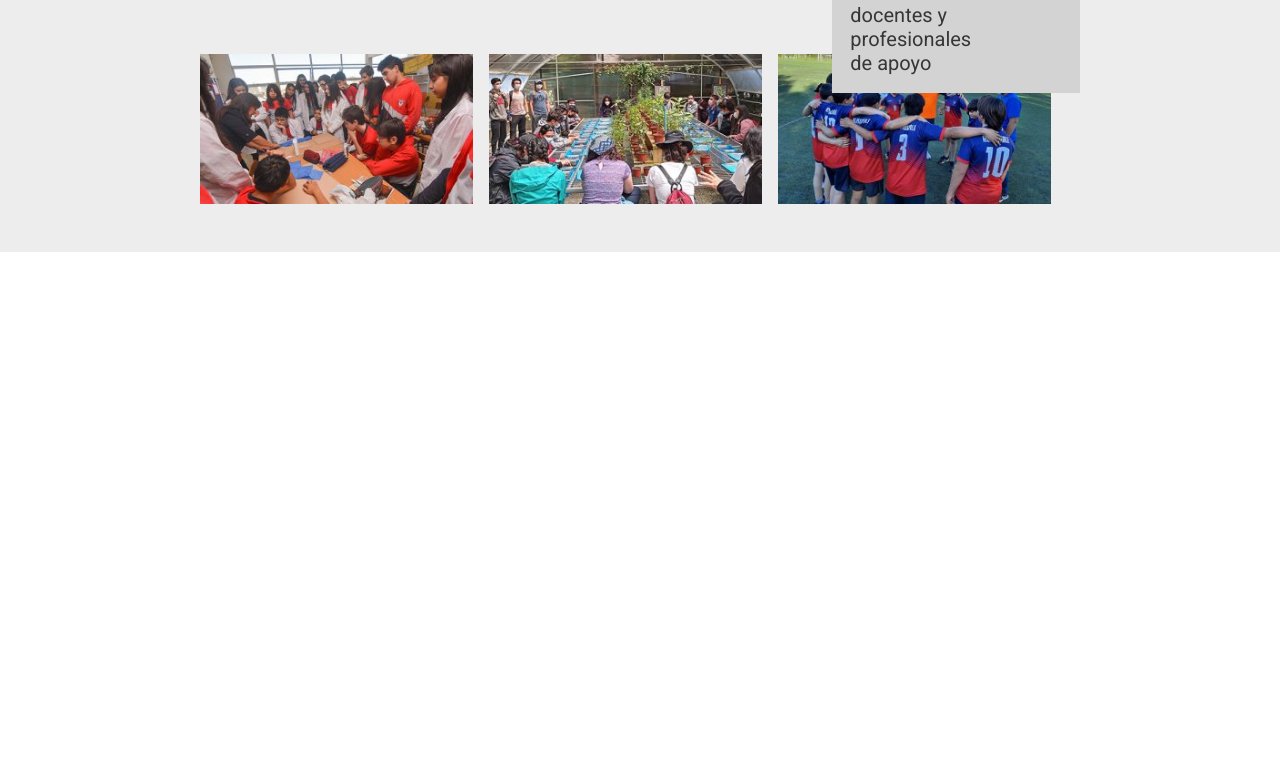
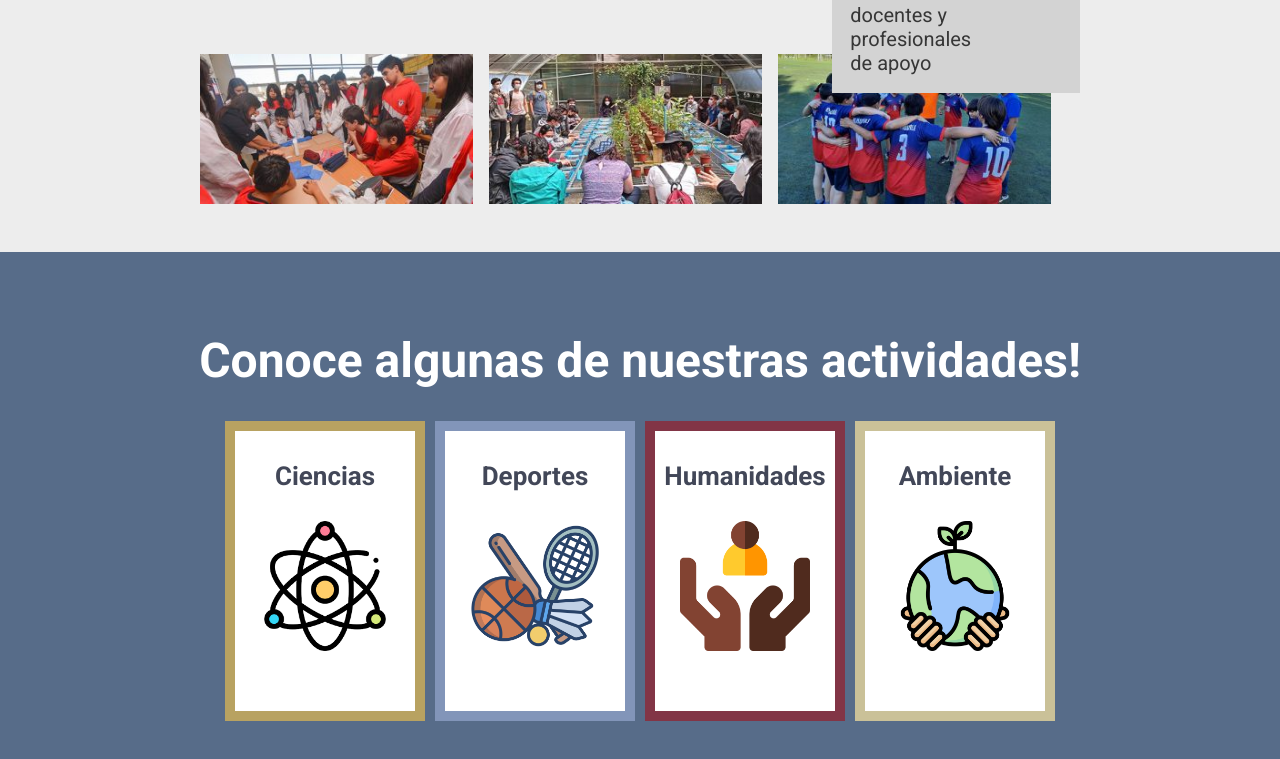
Before and after one commit to z1yf3s/almondale.cl, a plain HTML site: page index.html in a window 1280 px wide. Shown: the part 1397-2156 px from the top of the page. Before the commit the page ends 1649 px from the top, so only its background shows below. Drawn offline with Linux system fonts and the light colour scheme.

Commit message:
add to cards to index

```diff
--- a/CSS/home/main.css
+++ b/CSS/home/main.css
@@ -238,3 +238,60 @@ main {
     color: #363636;
     font-size: 20px;
 }
+
+.actividades {
+    display: flex;
+    flex-direction: column;
+    align-items: center;
+    gap: 2rem;
+
+    background-color: #576C89;
+    padding: 5rem;
+}
+
+.actividades-title {
+    color: white;
+    font-size: 32px;
+}
+
+.actividades-cards {
+    display: flex;
+    gap: 10px;
+}
+
+.act-cards {
+    display: flex;
+    flex-direction: column;
+    justify-content: flex-start;
+    align-items: center;
+    gap: 30px;
+
+    width: 200px;
+    height: 300px;
+
+    background-color: white;
+}
+
+.card-ciencias {
+    border: 10px solid #B8A261;
+}
+
+.card-deportes {
+    border: 10px solid #8295B9;
+}
+
+.card-humanidades {
+    border: 10px solid #823546;
+}
+
+.card-ambiente {
+    border: 10px solid #CAC198;
+}
+
+.act-cards h2 {
+    text-align: center;
+    color: #424758;
+    margin-top: 30px;
+
+    font-size: 26px;
+}
--- a/index.html
+++ b/index.html
@@ -140,7 +140,30 @@
 
 	    </div>
 
-	    <div></div>
+	    <div class="actividades">
+		<div class="actividades-title">
+		    <h2>Conoce algunas de nuestras actividades!</h2>
+		</div>
+
+		<div class="actividades-cards">
+		    <div class="card-ciencias act-cards">
+			<h2>Ciencias</h2>
+			<img src="./images/homepage/ciencias-icon.png" width="130px">
+		    </div>
+		    <div class="card-deportes act-cards">
+			<h2>Deportes</h2>
+			<img src="./images/homepage/deportes-icon.png" width="130px">
+		    </div>
+		    <div class="card-humanidades act-cards">
+			<h2>Humanidades</h2>
+			<img src="./images/homepage/humanidades-icon.png" width="130px">
+		    </div>
+		    <div class="card-ambiente act-cards">
+			<h2>Ambiente</h2>
+			<img src="./images/homepage/ambiente-card-icon.png" width="130px">
+		    </div>
+		</div>
+	    </div>
 	</main>
 
 	<footer>
```
Also changed, not shown: images/homepage/ambiente-card-icon.png (added), images/homepage/ciencias-icon.png (added), images/homepage/deportes-icon.png (added), images/homepage/humanidades-icon.png (added).
